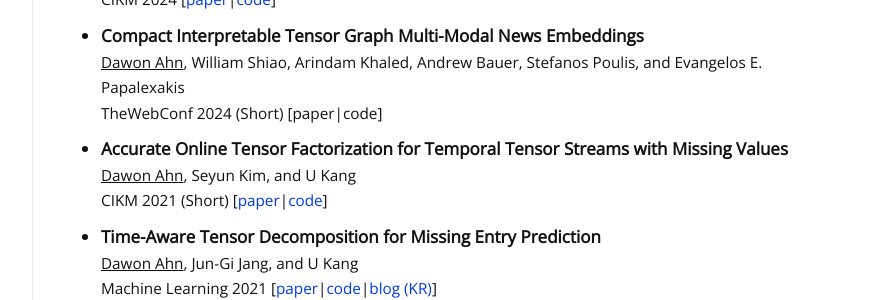
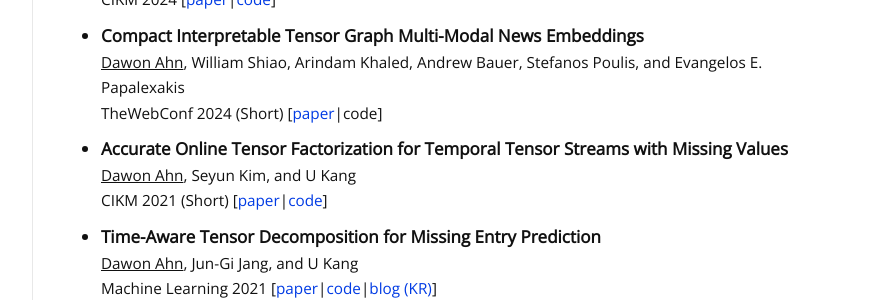
Before and after one commit to dawonahn/dawonahn.github.io, a Jekyll site: the page built from index.html, in a window 1280 px wide. Shown: the part 883-1183 px from the top of the page, without its empty margins (329-1203 px from the left). Built offline with Jekyll 4.4.1, drawn with Linux system fonts in a browser that asks for light colours; nearby versions of some CDN libraries; some web fonts are replaced; the list of posts is cut into pages by our own code; part of the change alters nothing that is shown.

```diff
--- a/_layouts/home.html
+++ b/_layouts/home.html
@@ -59,7 +59,7 @@ layout: default
         <li>
           <b>Compact Interpretable Tensor Graph Multi-Modal News Embeddings</b><br>
           <p2><u>Dawon Ahn</u>, William Shiao, Arindam Khaled, Andrew Bauer, Stefanos Poulis, and  Evangelos E. Papalexakis</p2><br>
-          <p2>TheWebConf 2024 (Short) [paper|code] </p2>
+          <p2>TheWebConf 2024 (Short) [<a href="https://dl.acm.org/doi/pdf/10.1145/3589335.3651480">paper</a>|code] </p2>
         </li>
         <li>
           <b>Accurate Online Tensor Factorization for Temporal Tensor Streams with Missing Values</b><br>
```
